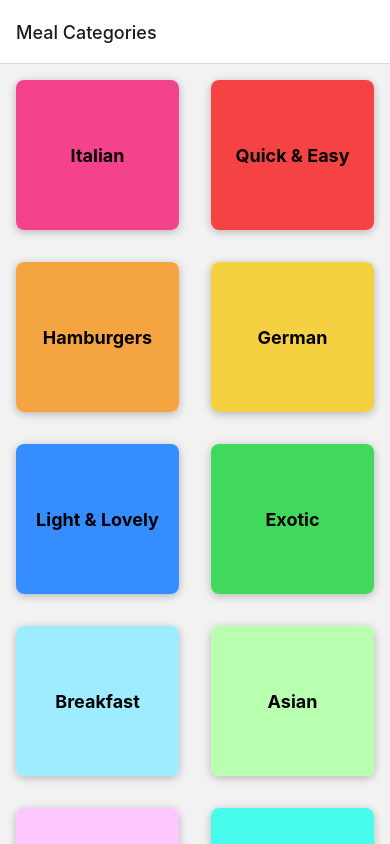
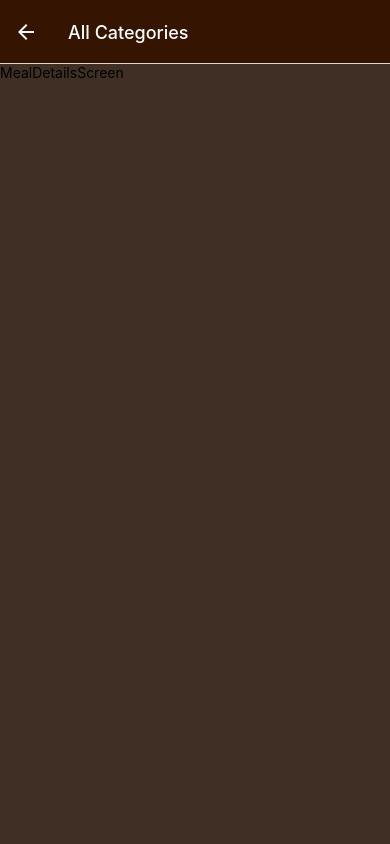
Before and after one commit to LakshBharani/meals-app, a React Native app: screen /MealDetails in a window 390 px wide. Built offline with nearby package versions, Linux system fonts and the light colour scheme.

Commit message:
checkpoint

```diff
--- a/App.js
+++ b/App.js
@@ -4,29 +4,37 @@ import { StatusBar } from "expo-status-bar";
 import { NavigationContainer } from "@react-navigation/native";
 import { createNativeStackNavigator } from "@react-navigation/native-stack";
 import MealsOverviewScreen from "./screens/MealsOverviewScreen";
+import MealDetailsScreen from "./screens/MealDetailsScreen";
 
 const Stack = createNativeStackNavigator();
 
 export default function App() {
   return (
     <>
-      <StatusBar style="dark" />
+      <StatusBar style="light" />
       <View style={styles.screen}>
         <NavigationContainer>
-          <Stack.Navigator initialRouteName="MealsCategories">
+          <Stack.Navigator
+            initialRouteName="MealsCategories"
+            screenOptions={{
+              headerTitle: "All Categories",
+              headerStyle: {
+                backgroundColor: "#351401",
+              },
+              contentStyle: { backgroundColor: "#3f2f25" },
+              headerTintColor: "white",
+              headerBackTitle: "Back",
+            }}
+          >
             <Stack.Screen
               name="MealsCategories"
               component={CategoriesScreens}
-              options={{ headerTitle: "Meal Categories" }}
             />
             <Stack.Screen
               name="MealsOverview"
               component={MealsOverviewScreen}
-              options={{
-                headerTitle: "Meal Overview",
-                headerBackTitle: "Back",
-              }}
             />
+            <Stack.Screen name="MealDetails" component={MealDetailsScreen} />
           </Stack.Navigator>
         </NavigationContainer>
       </View>
--- a/components/CategoryGridTile.js
+++ b/components/CategoryGridTile.js
@@ -1,8 +1,9 @@
 import { Pressable, StyleSheet, View, Text, Platform } from "react-native";
+import elementShadow from "../constants/ElementShadow";
 
 const CategoryGridTile = ({ title, color, onPress }) => {
   return (
-    <View style={styles.gridItem}>
+    <View style={[styles.gridItem, elementShadow]}>
       <Pressable
         onPress={onPress}
         android_ripple={{ color: "#ccc" }}
@@ -28,12 +29,8 @@ const styles = StyleSheet.create({
     height: 150,
     borderRadius: 8,
     elevation: 4,
-    shadowColor: "black",
-    shadowOpacity: 0.25,
-    shadowOffset: { width: 0, height: 2 },
-    shadowRadius: 8,
     backgroundColor: "white",
-    overflow: Platform.OS === "android" ? "hidden" : "visible",
+    overflow: Platform.select({ ios: "visible", android: "hidden" }),
   },
   button: {
     flex: 1,
--- a/components/MealItem.js
+++ b/components/MealItem.js
@@ -1,10 +1,23 @@
-import { Image, Pressable, StyleSheet, Text, View } from "react-native";
+import {
+  Image,
+  Pressable,
+  StyleSheet,
+  Text,
+  View,
+  Platform,
+} from "react-native";
 import React from "react";
+import elementShadow from "../constants/ElementShadow";
 
 const MealItem = ({ title, imageUrl, duration, complexity, affordability }) => {
   return (
-    <View style={styles.mealItem}>
-      <Pressable>
+    <View style={[styles.mealItem, elementShadow]}>
+      <Pressable
+        android_ripple={{ color: "#ccc" }}
+        style={({ pressed }) =>
+          pressed && Platform.OS === "ios" ? styles.buttonPressed : null
+        }
+      >
         <View>
           <Image source={{ uri: imageUrl }} style={styles.image} />
           <Text style={styles.title}>{title}</Text>
@@ -25,12 +38,15 @@ const styles = StyleSheet.create({
   mealItem: {
     margin: 16,
     borderRadius: 8,
-    overflow: "hidden",
+    overflow: Platform.select({ ios: "visible", android: "hidden" }),
     backgroundColor: "#fff",
+    elevation: 4,
   },
   image: {
     height: 200,
     width: "100% ",
+    borderTopLeftRadius: 8,
+    borderTopRightRadius: 8,
   },
   title: {
     fontWeight: "bold",
@@ -41,10 +57,14 @@ const styles = StyleSheet.create({
   details: {
     flexDirection: "row",
     alignItems: "center",
+    justifyContent: "center",
     padding: 8,
   },
   detailItem: {
     marginHorizontal: 4,
     fontSize: 12,
   },
+  buttonPressed: {
+    opacity: 0.5,
+  },
 });
--- /dev/null
+++ b/constants/ElementShadow.js
@@ -0,0 +1,8 @@
+const elementShadow = {
+  shadowColor: "black",
+  shadowOpacity: 0.25,
+  shadowOffset: { width: 0, height: 2 },
+  shadowRadius: 8,
+};
+
+export default elementShadow;
--- /dev/null
+++ b/screens/MealDetailsScreen.js
@@ -0,0 +1,14 @@
+import { StyleSheet, Text, View } from 'react-native'
+import React from 'react'
+
+const MealDetailsScreen = () => {
+  return (
+    <View>
+      <Text>MealDetailsScreen</Text>
+    </View>
+  )
+}
+
+export default MealDetailsScreen
+
+const styles = StyleSheet.create({})
--- a/screens/MealsOverviewScreen.js
+++ b/screens/MealsOverviewScreen.js
@@ -1,14 +1,24 @@
-import { FlatList, StyleSheet, Text, View } from "react-native";
-import React from "react";
-import { MEALS } from "../data/dummy-data";
+import { FlatList, StyleSheet, View } from "react-native";
+import { useLayoutEffect } from "react";
+import { MEALS, CATEGORIES } from "../data/dummy-data";
 import RenderMealItem from "../components/RenderMealItem";
 
-const MealsOverviewScreen = ({ route }) => {
+const MealsOverviewScreen = ({ route, navigation }) => {
   const catId = route.params.categoryId;
 
   const displayedMeals = MEALS.filter(
     (mealItem) => mealItem.categoryIds.indexOf(catId) >= 0
   );
+
+  useLayoutEffect(() => {
+    const categoryTitle = CATEGORIES.find(
+      (category) => category.id === catId
+    ).title;
+
+    navigation.setOptions({
+      headerTitle: categoryTitle,
+    });
+  }, [catId, navigation]);
 
   return (
     <View style={styles.screen}>
```
